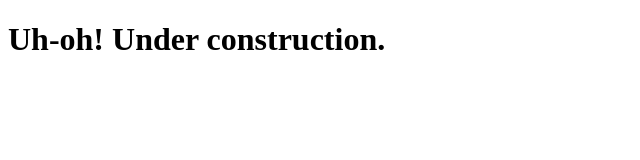
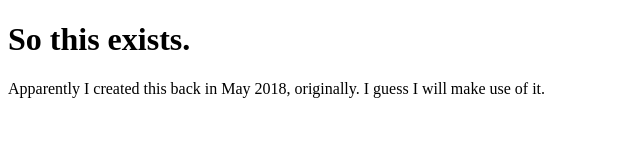
Before and after one commit to waruiz/waruiz.github.io, a plain HTML site: page index.html in a window 1280 px wide. Shown: the whole page, without its empty margins (0-640 px from the left). Drawn offline with Linux system fonts and the light colour scheme.

Commit message:
update page status message

```diff
--- a/index.html
+++ b/index.html
@@ -4,9 +4,10 @@
   <meta charset="UTF-8">
   <meta name="viewport" content="width=device-width, initial-scale=1.0">
   <meta http-equiv="X-UA-Compatible" content="ie=edge">
-  <title>Will Ruiz</title>
+  <title>William Ruiz</title>
 </head>
 <body>
-  <h1>Uh-oh! Under construction.</h1>
+  <h1>So this exists.</h1>
+  <p>Apparently I created this back in May 2018, originally. I guess I will make use of it.</p>
 </body>
 </html>
```
Also changed, not shown: package.json (deleted, +0 -19 lines), 1 other file.
